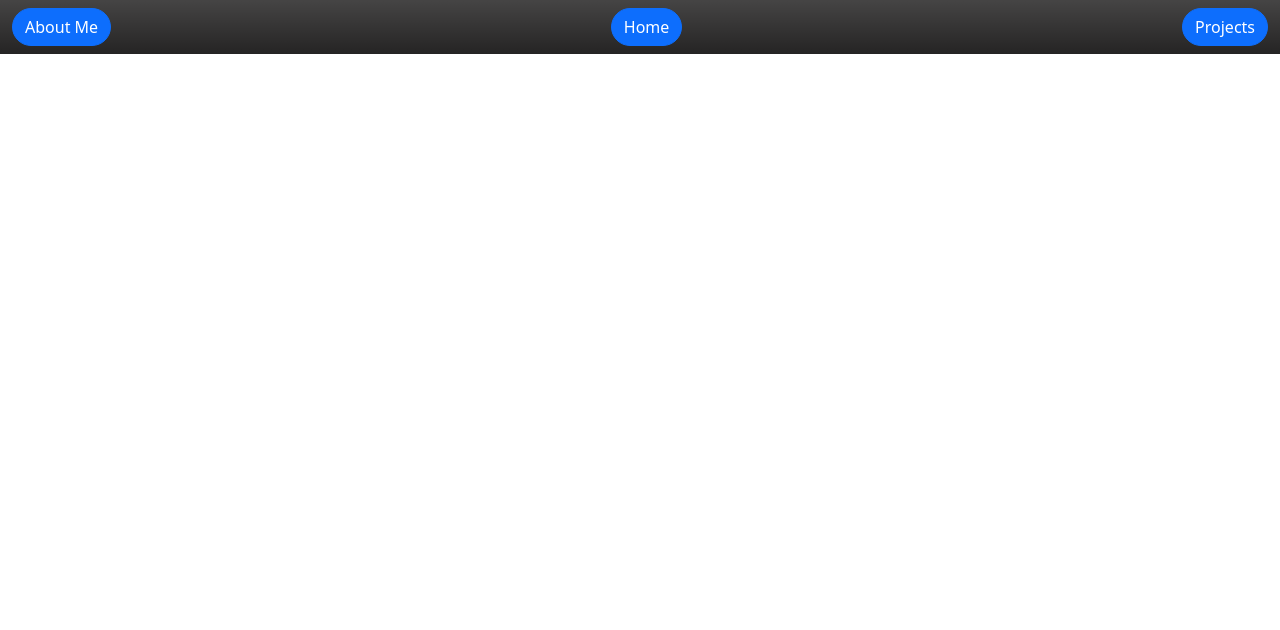
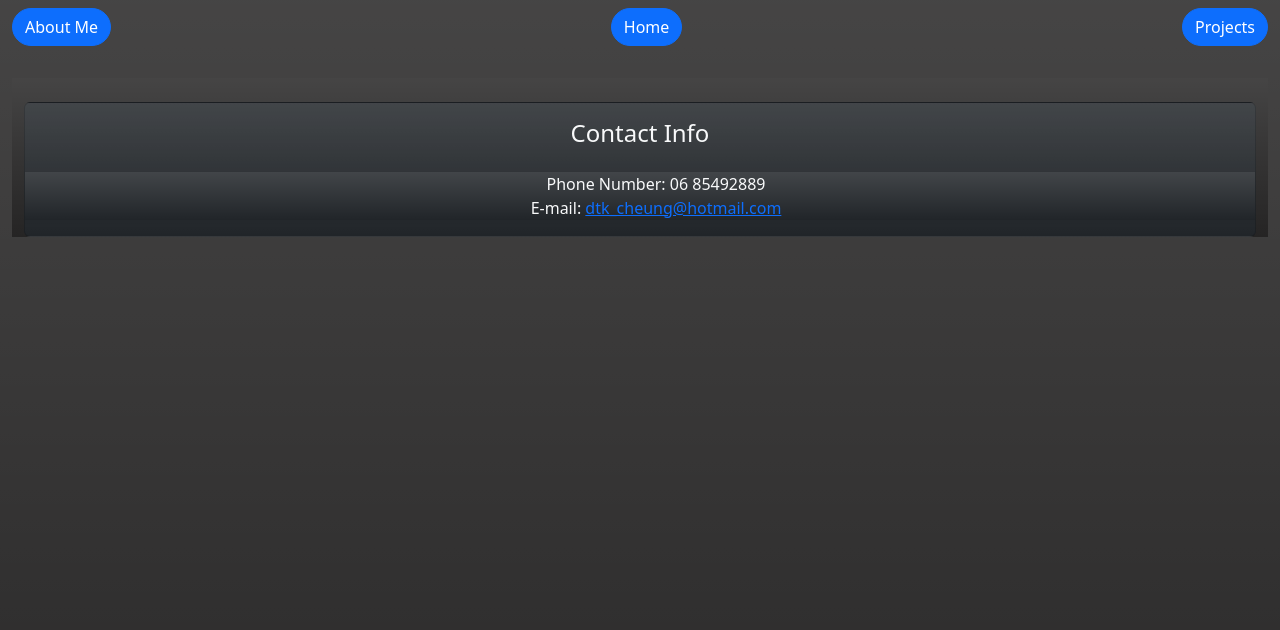
Before and after one commit to D-CYL/D-CYL.github.io, a plain HTML site: page contact.html in a window 1280 px wide. Drawn offline with nearby package versions, Linux system fonts and the light colour scheme.

Commit message:
added some contact info

```diff
--- a/contact.html
+++ b/contact.html
@@ -14,11 +14,29 @@
 </head>
 
 <body>
-    <div class="container-fluid background-nav text-center dark bg-gradient">
+    <div class="container-fluid background-nav text-center dark contact-height bg-gradient">
         <div class="navbar">
             <a href="about.html" class="btn btn-primary rounded-pill justify-content-end">About Me</a>
             <a href="index.html" class="btn btn-primary rounded-pill justify-content-end">Home</a>
             <a href="projects.html" class="btn btn-primary rounded-pill justify-content-end">Projects</a>
+        </div>
+        <br>
+        <div class="container-fluid dark bg-gradient">
+            <br>
+            <div class="card bg-dark bg-gradient">
+                <div class="card-body">
+                    <h4 class="card-title text-light">Contact Info</h4>
+                </div>
+                <!-- list-group list-group-flush -->
+                <ul class="bg-dark bg-gradient">
+                    <li class="list-group-item text-light">
+                        Phone Number: 06 85492889
+                    </li>
+                    <li class="list-group-item text-light">
+                        <p class="card-text">E-mail: <a href="mailto:dtk_cheung@hotmail.com"> dtk_cheung@hotmail.com</a></p>
+                    </li>
+                </ul>
+            </div>
     </div>
     <!-- Bootstrap JavaScript Libraries -->
     <script src="https://cdn.jsdelivr.net/npm/@popperjs/core@2.11.6/dist/umd/popper.min.js"
@@ -28,7 +46,7 @@
     <script src="https://cdn.jsdelivr.net/npm/bootstrap@5.2.1/dist/js/bootstrap.min.js"
         integrity="sha384-7VPbUDkoPSGFnVtYi0QogXtr74QeVeeIs99Qfg5YCF+TidwNdjvaKZX19NZ/e6oz" crossorigin="anonymous">
         </script>
-        <script src="/js/main.js"></script>
+    <script src="/js/main.js"></script>
 </body>
 
 </html>
--- a/css/style.css
+++ b/css/style.css
@@ -5,3 +5,7 @@
 .height{
     height: 750px;
 }
+
+.contact-height{
+    height: 960px;
+}
```
